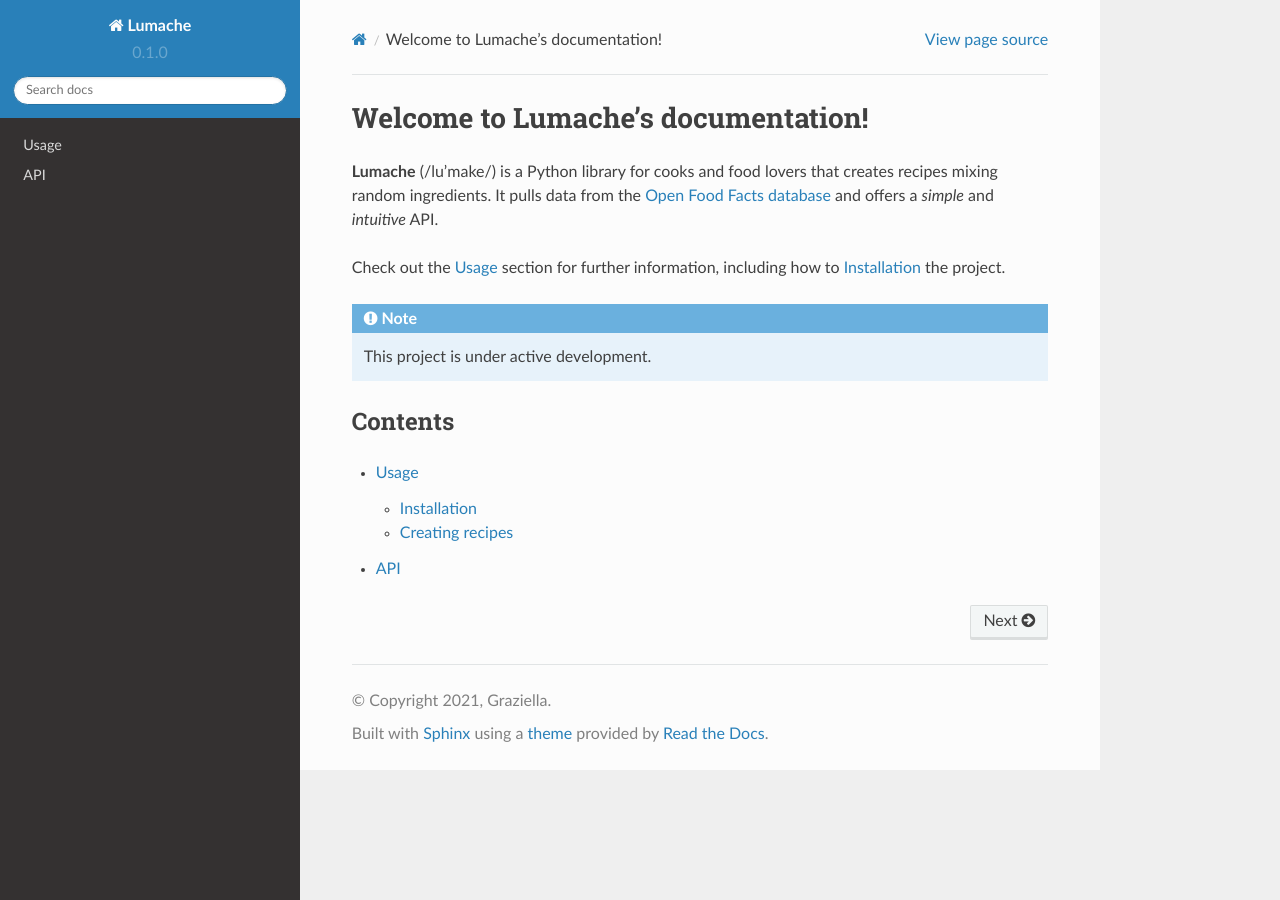
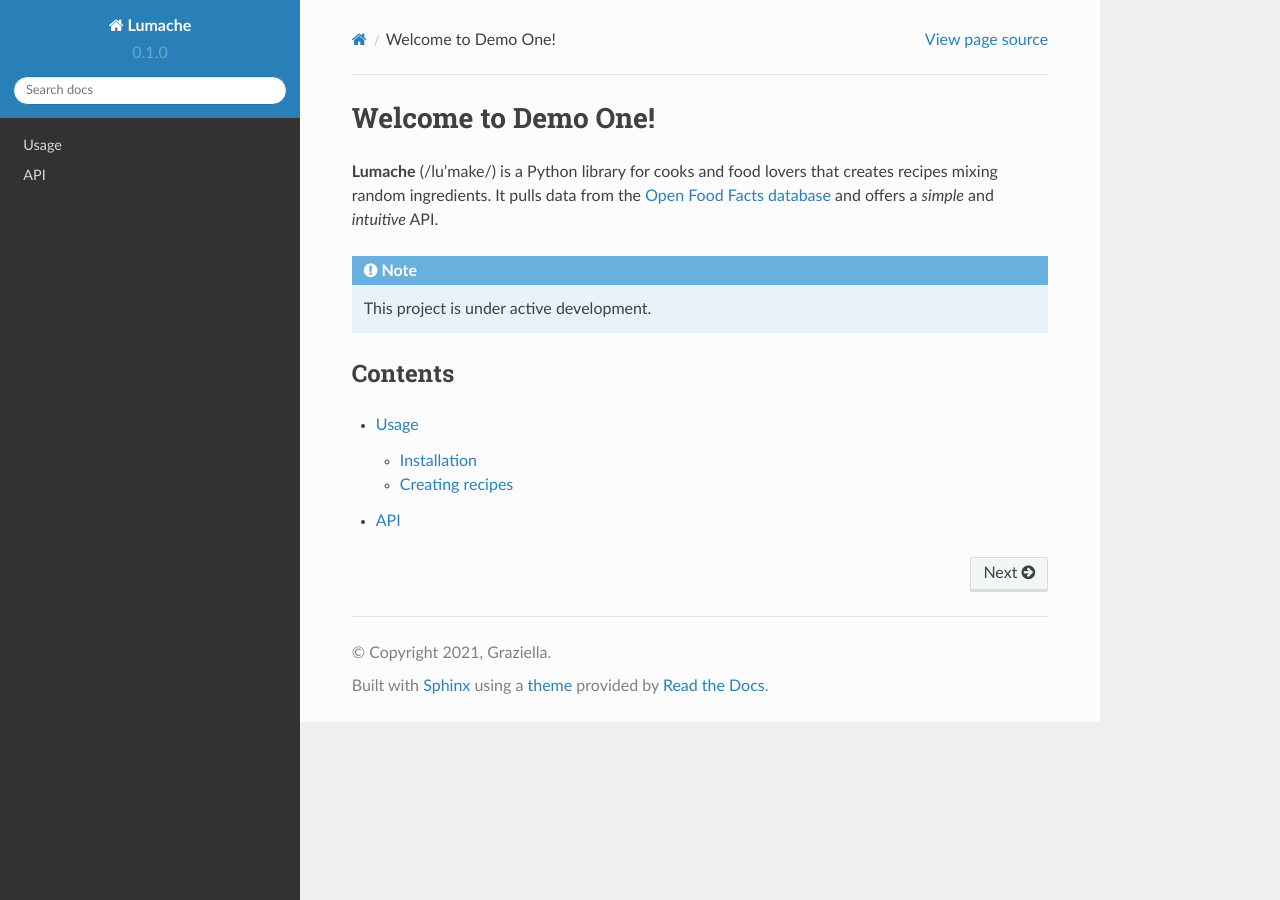
Before and after one commit to iamnarendrasingh/DemoOne, a Sphinx documentation site: the page built from docs/source/index.rst, in a window 1280 px wide. Built offline with Sphinx 7.4.7 and the Read the Docs theme 2.0.0, drawn with Linux system fonts in a browser that asks for light colours.

Commit message:
Update index.rst

```diff
--- a/docs/source/index.rst
+++ b/docs/source/index.rst
@@ -1,13 +1,10 @@
-Welcome to Lumache's documentation!
+Welcome to Demo One!
 ===================================
 
 **Lumache** (/lu'make/) is a Python library for cooks and food lovers
 that creates recipes mixing random ingredients.
 It pulls data from the `Open Food Facts database <https://world.openfoodfacts.org/>`_
 and offers a *simple* and *intuitive* API.
-
-Check out the :doc:`usage` section for further information, including
-how to :ref:`installation` the project.
 
 .. note::
 
```
